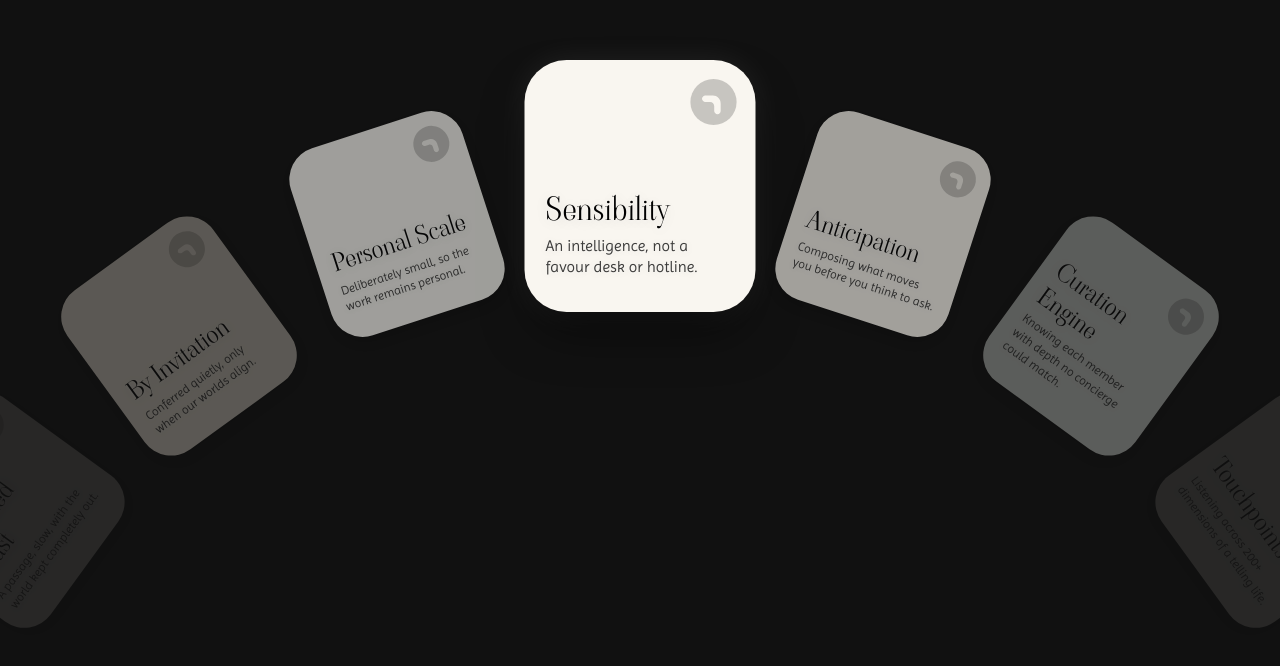
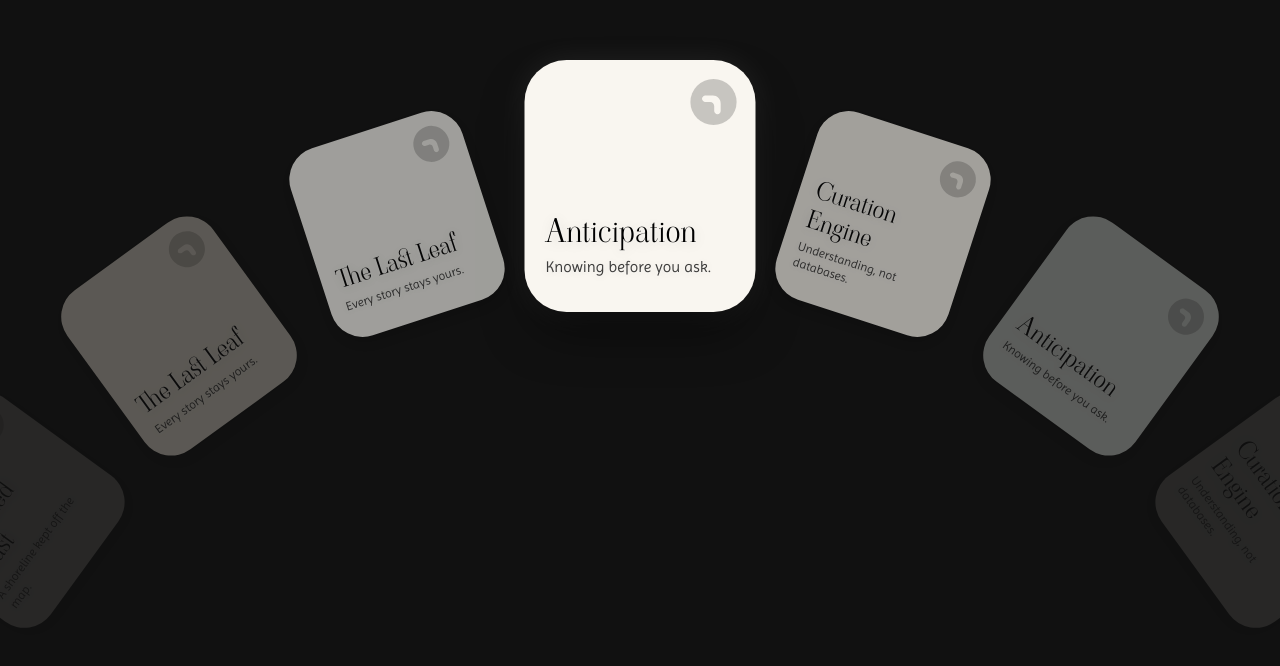
Before and after one commit to Quasar-Tech-in/Exquisite_living_frontend, a Next.js app: page /test in a window 1280 px wide. Shown: the part 284-950 px from the top of the page. Built offline with nearby package versions, Linux system fonts and the light colour scheme.

Commit message:
Update Experience Cards copy and mobile exit button

```diff
--- a/components/CardsFerrisWheel.tsx
+++ b/components/CardsFerrisWheel.tsx
@@ -2,93 +2,7 @@
 
 import { viaodaLibre, imprima } from "@/lib/fonts";
 
-type CardsData = {
-  title: string;
-  subtext: string;
-};
-
-const cardsData: CardsData[] = [
-  {
-    title: "Sensibility",
-    subtext: "An intelligence, not a favour desk or hotline.",
-  },
-  {
-    title: "Anticipation",
-    subtext: "Composing what moves you before you think to ask.",
-  },
-  {
-    title: "Curation Engine",
-    subtext: "Knowing each member with depth no concierge could match.",
-  },
-  {
-    title: "Touchpoints",
-    subtext: "Listening across 200+ dimensions of a telling life.",
-  },
-  {
-    title: "Rhythm & Pace",
-    subtext: "Chapter I: Attuning to the speed of your living.",
-  },
-  {
-    title: "Aesthetic Sense",
-    subtext: "Chapter II: Curating design, materials, and form.",
-  },
-  {
-    title: "Palate & Origin",
-    subtext: "Chapter III: Sourcing preferences you never named.",
-  },
-  {
-    title: "Solitude & Co.",
-    subtext: "Chapter IV: Finding the balance between quiet and company.",
-  },
-  {
-    title: "Geography",
-    subtext: "Chapter V: Adapting as you move across the world.",
-  },
-  {
-    title: "Light & Scent",
-    subtext: "Chapter VI: Creating comfort through sensory details.",
-  },
-  {
-    title: "Daily Cycle",
-    subtext: "Chapter VII: Aligning with the hours you come alive.",
-  },
-  {
-    title: "Fixations",
-    subtext: "Chapter VIII: Following the path of your curiosities.",
-  },
-  {
-    title: "Undisclosed Ridge",
-    subtext: "A solitude composed from a passing remark.",
-  },
-  {
-    title: "Unhurried Dawn",
-    subtext: "A morning owned by no calendar, arranged quietly.",
-  },
-  {
-    title: "Closed Hall",
-    subtext: "Dinner for one in a room made for hundreds.",
-  },
-  {
-    title: "Cuisine Artistry",
-    subtext: "A chef drawn from retirement for preferences unnamed.",
-  },
-  {
-    title: "Vanishing Craft",
-    subtext: "An afternoon inside a workshop without a sign.",
-  },
-  {
-    title: "Unnamed Coast",
-    subtext: "A passage, slow, with the world kept completely out.",
-  },
-  {
-    title: "By Invitation",
-    subtext: "Conferred quietly, only when our worlds align.",
-  },
-  {
-    title: "Personal Scale",
-    subtext: "Deliberately small, so the work remains personal.",
-  },
-];
+import { cardsData } from "@/lib/cardsData";
 
 // 10 premium organic colors that feel cohesive with the brand
 const colors: string[] = [
--- a/components/ExitExperienceButton.tsx
+++ b/components/ExitExperienceButton.tsx
@@ -15,7 +15,7 @@ export default function ExitExperienceButton() {
     <AnimatePresence>
       {isVisible && (
         <motion.button
-          className="hidden lg:flex absolute top-[80vh] left-[50vw] -translate-x-1/2 group h-32 w-32 items-center justify-center cursor-pointer"
+          className="flex absolute bottom-12 lg:bottom-[8vh] left-1/2 -translate-x-1/2 group h-24 w-24 lg:h-32 lg:w-32 items-center justify-center cursor-pointer"
           style={{ zIndex: 10 }}
           onClick={returnToScene1}
           initial={{ y: 500, opacity: 0 }}
--- a/components/scene2/Scene2.tsx
+++ b/components/scene2/Scene2.tsx
@@ -208,39 +208,7 @@ function MembershipPolicies() {
   );
 }
 
-// Composition narrative dataset
-const compositionData: Record<number, { title: string; sub: string; desc: string }> = {
-  12: {
-    title: "An undisclosed ridge",
-    sub: "A solitude composed from a passing remark",
-    desc: "A solitude composed from a passing remark — the where, the silence, a single unhurried dawn, arranged so quietly it felt like your own idea.",
-  },
-  13: {
-    title: "An unhurried dawn",
-    sub: "A morning owned by no calendar",
-    desc: "A morning owned by no calendar, arranged quietly and kept completely free from the demands of the world.",
-  },
-  14: {
-    title: "A closed hall",
-    sub: "Dinner for one in a room made for hundreds",
-    desc: "Not a reservation but a composition: a chef drawn out of retirement, a space emptied of everyone, a menu read from preferences you never named.",
-  },
-  15: {
-    title: "Cuisine artistry",
-    sub: "A chef drawn from retirement for preferences unnamed",
-    desc: "A private dining experience where the menu, the speed, and the setting are tailored around culinary preferences you never had to formulate.",
-  },
-  16: {
-    title: "Vanishing craft",
-    sub: "An afternoon inside a workshop without a sign",
-    desc: "Hours beside a master few are permitted to meet, making something by hand that cannot be bought — only learned, briefly, in confidence.",
-  },
-  17: {
-    title: "Unnamed coast",
-    sub: "A passage, slow, the world kept completely out",
-    desc: "A route composed for the way you watch light leave water. No itinerary survived it — only the feeling of being somewhere arranged entirely around you.",
-  },
-};
+import { cardsData } from "@/lib/cardsData";
 
 // ── main Scene 2 component ──────────────────────────────────────────────────────
 
@@ -282,7 +250,7 @@ export default function Scene2({ cloudX, cloudY, floorX, floorY, textX }: Props)
     sectionDesc = "You do not apply. You become known. Membership, when it comes, is a quiet conferral — extended only when both worlds are in the right place.";
   }
 
-  const activeComp = compositionData[normalizedIndex];
+  const activeComp = cardsData[normalizedIndex];
 
   return (
     <>
@@ -360,8 +328,8 @@ export default function Scene2({ cloudX, cloudY, floorX, floorY, textX }: Props)
           {sectionDesc}
         </p>
 
-        {/* Dynamic narrative for compositions on left */}
-        {chapterKey === 3 && activeComp && (
+        {/* Dynamic narrative for all cards on left */}
+        {activeComp && (
           <motion.div
             key={normalizedIndex}
             initial={{ opacity: 0, y: 10 }}
@@ -371,7 +339,7 @@ export default function Scene2({ cloudX, cloudY, floorX, floorY, textX }: Props)
             <span className="text-[#ffa02e] font-medium text-xs tracking-widest uppercase block mb-0.5">
               {activeComp.title}
             </span>
-            <span className="text-white/55 text-[10px] block mb-2">{activeComp.sub}</span>
+            <span className="text-white/55 text-[10px] block mb-2">{activeComp.subtext}</span>
             <p className="text-white/80 text-xs font-light leading-relaxed">
               {activeComp.desc}
             </p>
@@ -463,13 +431,13 @@ export default function Scene2({ cloudX, cloudY, floorX, floorY, textX }: Props)
                   {sectionDesc}
                 </p>
 
-                {/* Compositions narrative injection */}
-                {chapterKey === 3 && activeComp && (
+                {/* Narrative injection for all cards */}
+                {activeComp && (
                   <div className="mt-5 p-4 bg-white/5 border border-dashed border-white/10 rounded-lg text-left">
                     <span className="text-[#ffa02e] font-medium text-xs tracking-widest uppercase block mb-1">
                       {activeComp.title}
                     </span>
-                    <span className="text-white/55 text-[10px] block mb-2">{activeComp.sub}</span>
+                    <span className="text-white/55 text-[10px] block mb-2">{activeComp.subtext}</span>
                     <p className={`text-white/80 text-xs font-light leading-relaxed ${imprima.className}`}>
                       {activeComp.desc}
                     </p>
--- /dev/null
+++ b/lib/cardsData.ts
@@ -0,0 +1,118 @@
+export type CardData = {
+  title: string;
+  subtext: string;
+  desc: string;
+};
+
+export const cardsData: CardData[] = [
+  // --- Chapter 1: Sensibility (Indices 0-3) ---
+  {
+    title: "Anticipation",
+    subtext: "Knowing before you ask.",
+    desc: "We pay attention to the details that quietly define your life. Over time, patterns become intuition, allowing us to anticipate moments that feel thoughtful rather than reactive.",
+  },
+  {
+    title: "Curation Engine",
+    subtext: "Understanding, not databases.",
+    desc: "Behind every experience is a living profile shaped by conversations, preferences, habits, and memories. It exists to make every recommendation feel unmistakably personal.",
+  },
+  // Repeat to pad to 4 items
+  {
+    title: "Anticipation",
+    subtext: "Knowing before you ask.",
+    desc: "We pay attention to the details that quietly define your life. Over time, patterns become intuition, allowing us to anticipate moments that feel thoughtful rather than reactive.",
+  },
+  {
+    title: "Curation Engine",
+    subtext: "Understanding, not databases.",
+    desc: "Behind every experience is a living profile shaped by conversations, preferences, habits, and memories. It exists to make every recommendation feel unmistakably personal.",
+  },
+
+  // --- Chapter 2: Intelligence (Indices 4-11) ---
+  {
+    title: "Rhythm & Pace",
+    subtext: "Designed around the way you live.",
+    desc: "Some lives move quickly, others deliberately. We adapt to your rhythm so every plan feels naturally timed.",
+  },
+  {
+    title: "Aesthetic Sense",
+    subtext: "Beauty is personal.",
+    desc: "From interiors and fashion to art and travel, we learn the visual language that resonates with you and curate accordingly.",
+  },
+  {
+    title: "Palate & Origin",
+    subtext: "Dining beyond reservations.",
+    desc: "We don't simply book tables. We discover chefs, producers, and menus that reflect your tastes, wherever you are.",
+  },
+  {
+    title: "Geography",
+    subtext: "Luxury that travels with you.",
+    desc: "Whether you're at home or halfway across the world, your preferences travel with you, making every destination feel familiar.",
+  },
+  {
+    title: "Light & Scent",
+    subtext: "The atmosphere matters.",
+    desc: "Comfort is created through details most people overlook. Light, fragrance, sound, and texture become part of every experience.",
+  },
+  {
+    title: "Daily Cycle",
+    subtext: "Built around your day.",
+    desc: "We understand when you create, rest, travel, celebrate, and disconnect, so experiences arrive at the right moment.",
+  },
+  {
+    title: "Fixations",
+    subtext: "The things you never stop noticing.",
+    desc: "The brands you admire, the artists you revisit, the places you return to. These become part of your personal narrative.",
+  },
+  // Repeat to pad to 8 items
+  {
+    title: "Rhythm & Pace",
+    subtext: "Designed around the way you live.",
+    desc: "Some lives move quickly, others deliberately. We adapt to your rhythm so every plan feels naturally timed.",
+  },
+
+  // --- Chapter 3: Compositions (Indices 12-17) ---
+  {
+    title: "Cuisine Artistry",
+    subtext: "Dining created around you.",
+    desc: "An intimate culinary experience where every ingredient, course, and setting reflects your preferences.",
+  },
+  {
+    title: "Closed Hall",
+    subtext: "A room reserved for possibility.",
+    desc: "A private space transformed into an evening that exists only once, created exclusively for your guests.",
+  },
+  {
+    title: "Vanishing Craft",
+    subtext: "Meet the makers.",
+    desc: "Private access to remarkable artisans whose knowledge is preserved through conversation and craft.",
+  },
+  {
+    title: "Unhurried Dawn",
+    subtext: "Time without demands.",
+    desc: "A morning designed with nothing to achieve except presence, privacy, and complete ease.",
+  },
+  {
+    title: "Undisclosed Ridge",
+    subtext: "Places that remain undiscovered.",
+    desc: "Quiet landscapes chosen not because they are famous, but because they feel like they belong to you.",
+  },
+  {
+    title: "Unnamed Coast",
+    subtext: "A shoreline kept off the map.",
+    desc: "A secluded escape where privacy, stillness, and thoughtful planning become the true luxury.",
+  },
+
+  // --- Chapter 4: Membership (Indices 18-19) ---
+  {
+    title: "The Last Leaf",
+    subtext: "Every story stays yours.",
+    desc: "The moments shared here are only echoes. The experiences we create for our members remain private, remembered only by those who lived them.",
+  },
+  // Repeat to pad to 2 items
+  {
+    title: "The Last Leaf",
+    subtext: "Every story stays yours.",
+    desc: "The moments shared here are only echoes. The experiences we create for our members remain private, remembered only by those who lived them.",
+  },
+];
```
